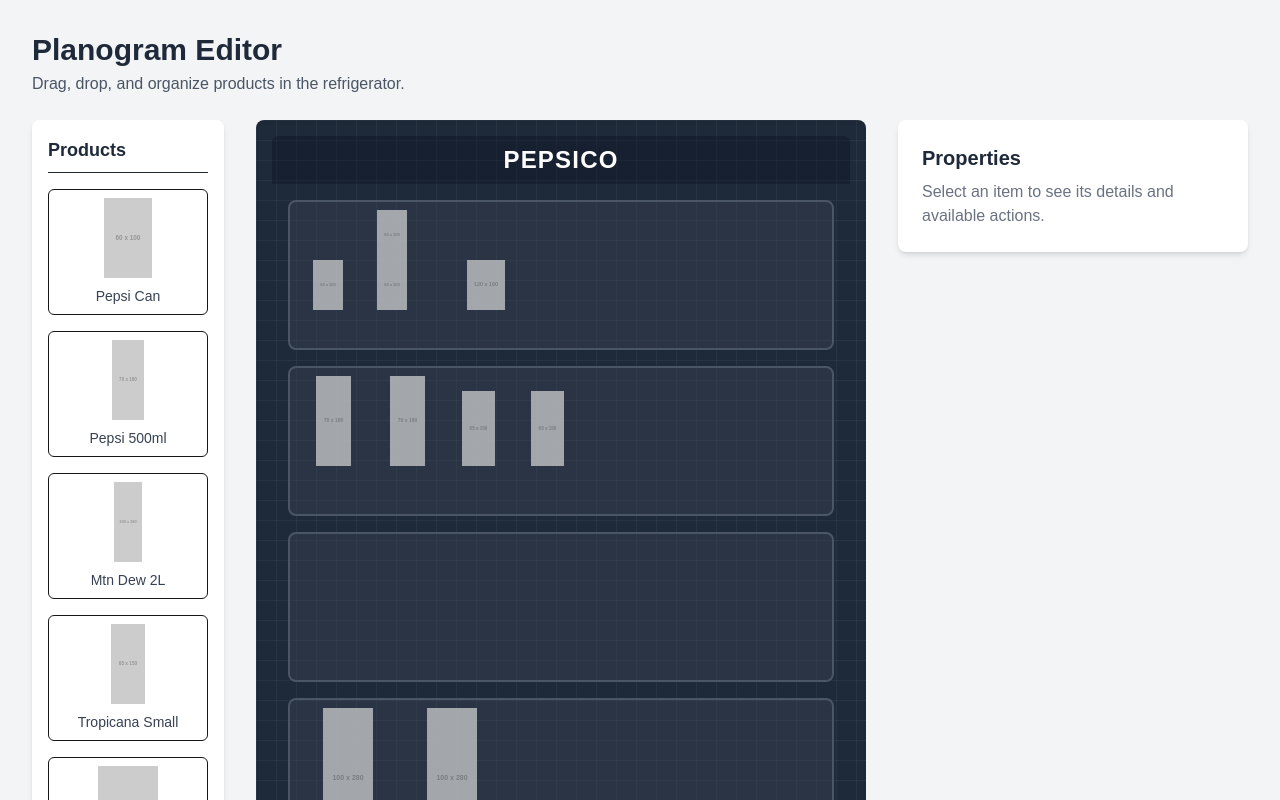
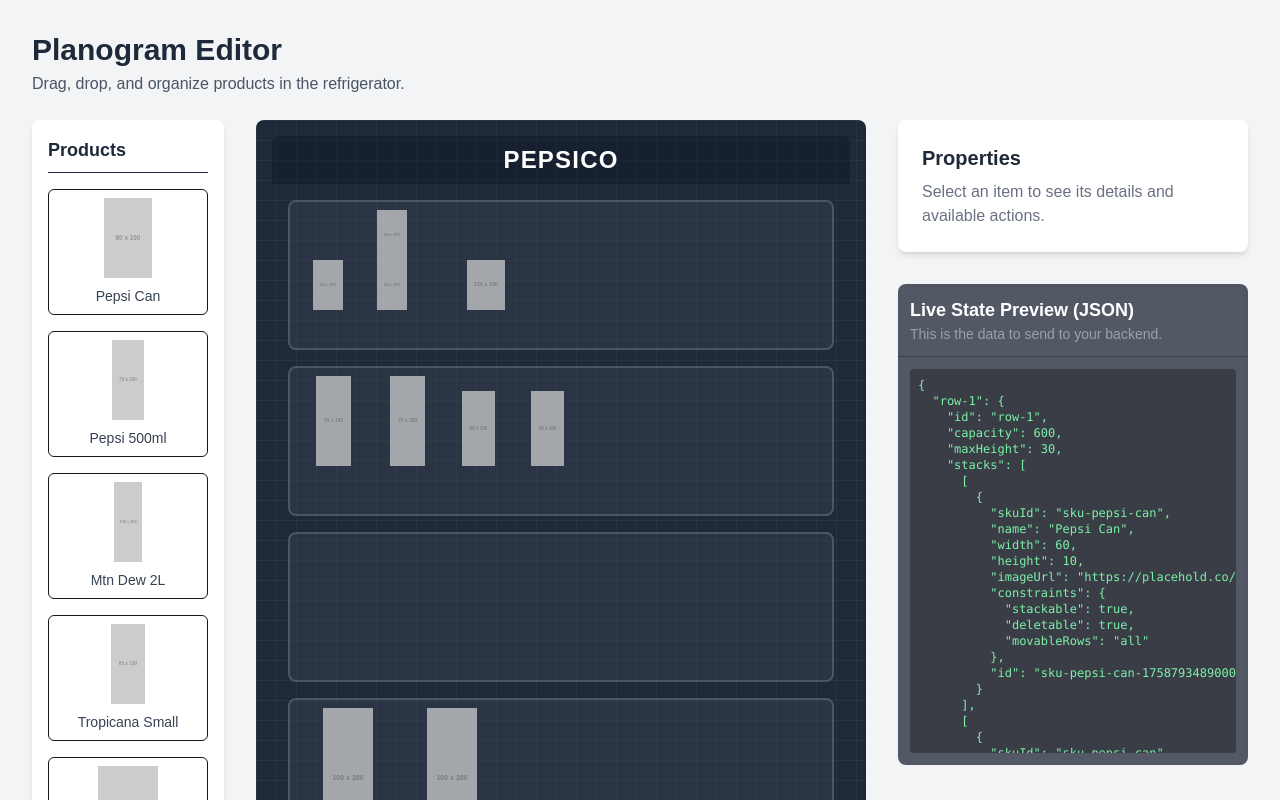
Before and after one commit to ashok-2003/planogram-Editor, a Next.js app: page /planogram in a window 1280 px wide. Shown: the top 800 px of the page. Built offline with nearby package versions, Linux system fonts and the light colour scheme.

Commit message:
added the stackable with preview
Signed-off-by: Ashok Kumar <ashokgupta2678@gmail.com>

```diff
--- a/app/planogram/components/Refrigerator.tsx
+++ b/app/planogram/components/Refrigerator.tsx
@@ -1,15 +1,14 @@
-// app/planogram/_components/Refrigerator.tsx
 'use client';
 import { usePlanogramStore } from '@/lib/store';
 import { RowComponent } from './row';
-import { DropIndicator } from './planogramEditor';
+import { DropIndicator, DragValidation } from './planogramEditor';
 
-// The props for this component now need to be defined
 interface RefrigeratorComponentProps {
   dropIndicator: DropIndicator;
+  dragValidation: DragValidation; // New prop
 }
 
-export function RefrigeratorComponent({ dropIndicator }: RefrigeratorComponentProps) {
+export function RefrigeratorComponent({ dropIndicator, dragValidation }: RefrigeratorComponentProps) {
   const refrigerator = usePlanogramStore((state) => state.refrigerator);
   const sortedRowIds = Object.keys(refrigerator).sort();
 
@@ -26,8 +25,12 @@ export function RefrigeratorComponent({ dropIndicator }: RefrigeratorComponentPr
       </div>
       <div className="space-y-4 p-2 sm:p-4">
         {sortedRowIds.map(rowId => (
-          // The dropIndicator is now passed down to each row
-          <RowComponent key={rowId} row={refrigerator[rowId]} dropIndicator={dropIndicator} />
+          <RowComponent
+            key={rowId}
+            row={refrigerator[rowId]}
+            dropIndicator={dropIndicator}
+            dragValidation={dragValidation} // Pass it down
+          />
         ))}
       </div>
     </div>
--- a/app/planogram/components/planogramEditor.tsx
+++ b/app/planogram/components/planogramEditor.tsx
@@ -8,6 +8,7 @@ import { RefrigeratorComponent } from './Refrigerator';
 import { InfoPanel } from './InfoPanel';
 import { DndContext, DragEndEvent, DragStartEvent, DragOverEvent, DragOverlay, PointerSensor, useSensor, useSensors } from '@dnd-kit/core';
 import { ItemComponent } from './item';
+import { StatePreview } from './statePreview'; // Import the new component
 
 export type DropIndicator = {
   targetId: string;
@@ -16,16 +17,20 @@ export type DropIndicator = {
   index?: number;
 } | null;
 
-// This interface was missing. We define it here.
+export type DragValidation = {
+  validRowIds: Set<string>;
+} | null;
+
 interface PlanogramEditorProps {
   initialSkus: Sku[];
   initialLayout: Refrigerator;
 }
 
 export function PlanogramEditor({ initialSkus, initialLayout }: PlanogramEditorProps) {
-  const { actions, findStackLocation } = usePlanogramStore();
+  const { refrigerator, actions, findStackLocation } = usePlanogramStore();
   const [activeItem, setActiveItem] = useState<Item | Sku | null>(null);
   const [dropIndicator, setDropIndicator] = useState<DropIndicator>(null);
+  const [dragValidation, setDragValidation] = useState<DragValidation>(null);
 
   const sensors = useSensors(useSensor(PointerSensor, { activationConstraint: { distance: 8 } }));
 
@@ -38,8 +43,29 @@ export function PlanogramEditor({ initialSkus, initialLayout }: PlanogramEditorP
     const { active } = event;
     const activeData = active.data.current;
 
-    if (activeData?.type === 'sku') setActiveItem(activeData.sku);
-    else if (activeData?.type === 'stack') setActiveItem(activeData.items[0]);
+    let draggedItem: Item | Sku | null = null;
+    if (activeData?.type === 'sku') {
+      draggedItem = activeData.sku;
+      setActiveItem(draggedItem);
+    } else if (activeData?.type === 'stack') {
+      draggedItem = activeData.items[0];
+      setActiveItem(draggedItem);
+    }
+
+    if (draggedItem) {
+      const validRowIds = new Set<string>();
+      for (const rowId in refrigerator) {
+        const row = refrigerator[rowId];
+        const currentWidth = row.stacks.reduce((sum, stack) => sum + (stack[0]?.width || 0), 0);
+        const itemOriginLocation = activeData?.type === 'stack' ? findStackLocation(draggedItem.id) : null;
+        const widthWithoutActiveItem = itemOriginLocation?.rowId === rowId ? currentWidth - draggedItem.width : currentWidth;
+
+        if (widthWithoutActiveItem + draggedItem.width <= row.capacity) {
+          validRowIds.add(rowId);
+        }
+      }
+      setDragValidation({ validRowIds });
+    }
   }
 
   function handleDragOver(event: DragOverEvent) {
@@ -86,8 +112,13 @@ export function PlanogramEditor({ initialSkus, initialLayout }: PlanogramEditorP
     const { active, over } = event;
     setActiveItem(null);
     setDropIndicator(null);
+    setDragValidation(null);
 
     if (!over || !dropIndicator) return;
+
+    if (dragValidation && dropIndicator.targetRowId && !dragValidation.validRowIds.has(dropIndicator.targetRowId)) {
+        return;
+    }
 
     const activeId = active.id as string;
     const activeType = active.data.current?.type;
@@ -118,9 +149,13 @@ export function PlanogramEditor({ initialSkus, initialLayout }: PlanogramEditorP
       <div className="grid grid-cols-1 lg:grid-cols-[1fr_300px] xl:grid-cols-[1fr_350px] gap-8">
         <div className="flex flex-col md:flex-row gap-8">
           <SkuPalette skus={initialSkus} />
-          <RefrigeratorComponent dropIndicator={dropIndicator} />
+          <RefrigeratorComponent dragValidation={dragValidation} dropIndicator={dropIndicator} />
         </div>
-        <InfoPanel />
+        {/* We wrap the right column in a div to add the state preview */}
+        <div>
+          <InfoPanel />
+          <StatePreview />
+        </div>
       </div>
       <DragOverlay>
         {activeItem ? <ItemComponent item={activeItem as Item} /> : null}
--- a/app/planogram/components/row.tsx
+++ b/app/planogram/components/row.tsx
@@ -4,22 +4,37 @@ import { StackComponent } from './stack';
 import { useDroppable } from '@dnd-kit/core';
 import { SortableContext, horizontalListSortingStrategy } from '@dnd-kit/sortable';
 import { motion, AnimatePresence } from 'framer-motion';
-import { DropIndicator } from './planogramEditor';
+import { DropIndicator, DragValidation } from './planogramEditor';
+import clsx from 'clsx';
 
 interface RowProps {
   row: RowType;
   dropIndicator: DropIndicator;
+  dragValidation: DragValidation; // New prop
 }
 
-export function RowComponent({ row, dropIndicator }: RowProps) {
+export function RowComponent({ row, dropIndicator, dragValidation }: RowProps) {
   const { setNodeRef } = useDroppable({ id: row.id, data: { type: 'row', items: row.stacks } });
 
   const stackIds = row.stacks.map(stack => stack[0].id);
-
   const showGhost = dropIndicator?.type === 'reorder' && dropIndicator.targetRowId === row.id;
 
+  // Determine row's visual state during a drag
+  const isDragging = !!dragValidation;
+  const isValidDropTarget = isDragging && dragValidation.validRowIds.has(row.id);
+  const isInvalidDropTarget = isDragging && !isValidDropTarget;
+
   return (
-    <div ref={setNodeRef} className="bg-gray-700/50 p-2 rounded-lg border-2 border-gray-600 min-h-[150px]">
+    <div
+      ref={setNodeRef}
+      className={clsx(
+        "bg-gray-700/50 p-2 rounded-lg border-2 border-gray-600 min-h-[150px] transition-all duration-300",
+        {
+          "border-green-500 shadow-lg shadow-green-500/20": isValidDropTarget,
+          "opacity-40 bg-gray-800/60 pointer-events-none": isInvalidDropTarget,
+        }
+      )}
+    >
       <SortableContext items={stackIds} strategy={horizontalListSortingStrategy}>
         <div className="flex items-end gap-1 h-full">
           {row.stacks.map((stack, index) => (
--- /dev/null
+++ b/app/planogram/components/statePreview.tsx
@@ -0,0 +1,26 @@
+'use client';
+import { usePlanogramStore } from '@/lib/store';
+
+export function StatePreview() {
+  // Subscribe to the refrigerator state from the Zustand store
+  const refrigerator = usePlanogramStore((state) => state.refrigerator);
+
+  // Use a stable serialization to prevent unnecessary re-renders
+  const formattedState = JSON.stringify(refrigerator, null, 2);
+
+  return (
+    <div className="bg-gray-900/70 rounded-lg shadow-inner mt-8">
+      <div className="p-3 border-b border-gray-700">
+        <h3 className="text-lg font-semibold text-white">Live State Preview (JSON)</h3>
+        <p className="text-sm text-gray-400">This is the data to send to your backend.</p>
+      </div>
+      <div className="p-3">
+        <pre className="text-xs text-green-300 overflow-auto h-96 bg-black/30 p-2 rounded">
+          <code>
+            {formattedState}
+          </code>
+        </pre>
+      </div>
+    </div>
+  );
+}
```
